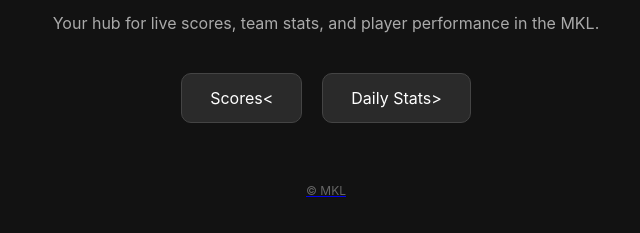
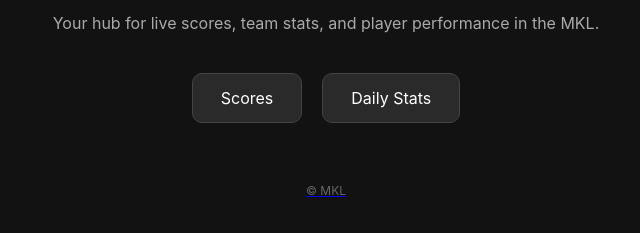
Before and after one commit to notkiddo82/MKL-live-scores, a plain HTML site: page index.html in a window 1280 px wide. Shown: the part 325-558 px from the top of the page, without its empty margins (314-954 px from the left). Drawn offline with Linux system fonts and the light colour scheme.

Commit message:
Update index.html

```diff
--- a/index.html
+++ b/index.html
@@ -79,8 +79,8 @@
 
   <div class="nav-buttons">
     <!-- ✏️ Link to your custom scores and stats pages -->
-    <a href="scores.html">Scores<</a>
-    <a href="stats.html">Daily Stats>
+    <a href="scores.html">Scores</a>
+    <a href="stats.html">Daily Stats
   </div>
 
   <!-- ✏️ Replace with your name, handle, or league branding -->
```
